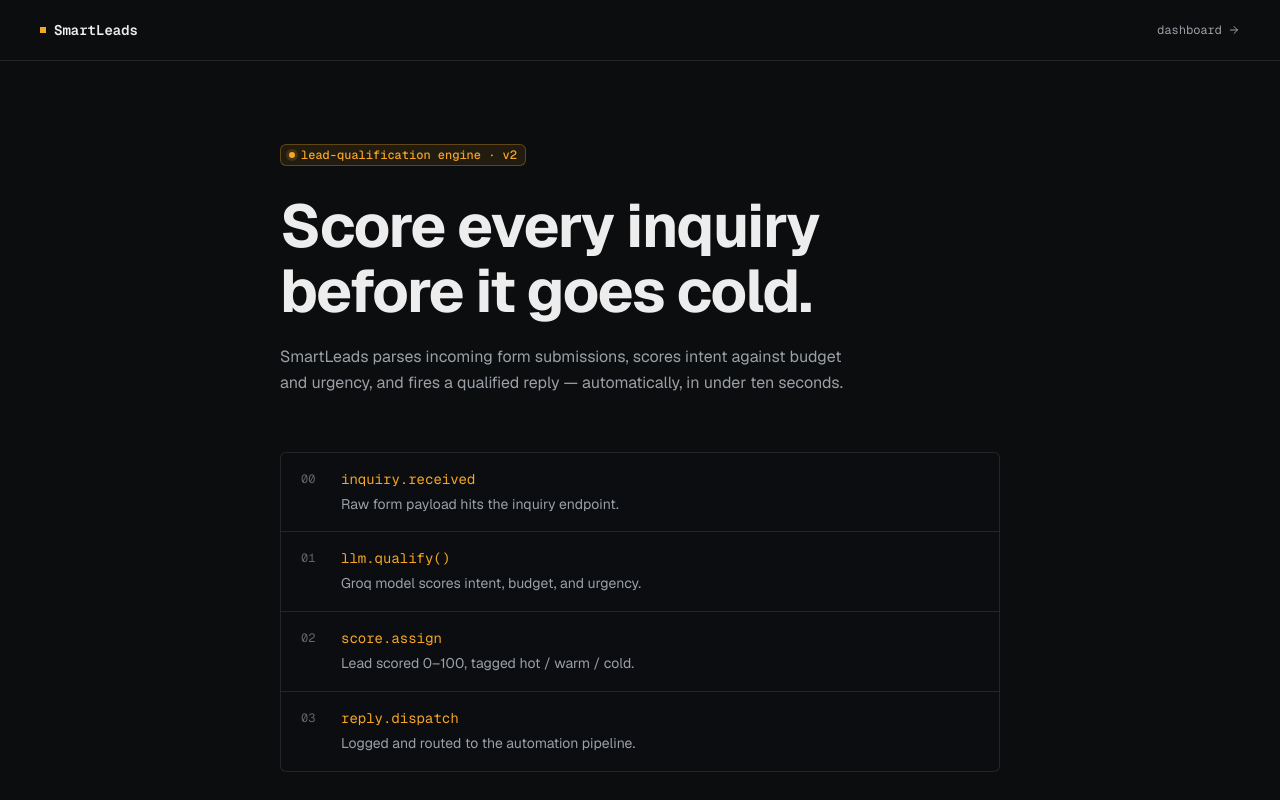
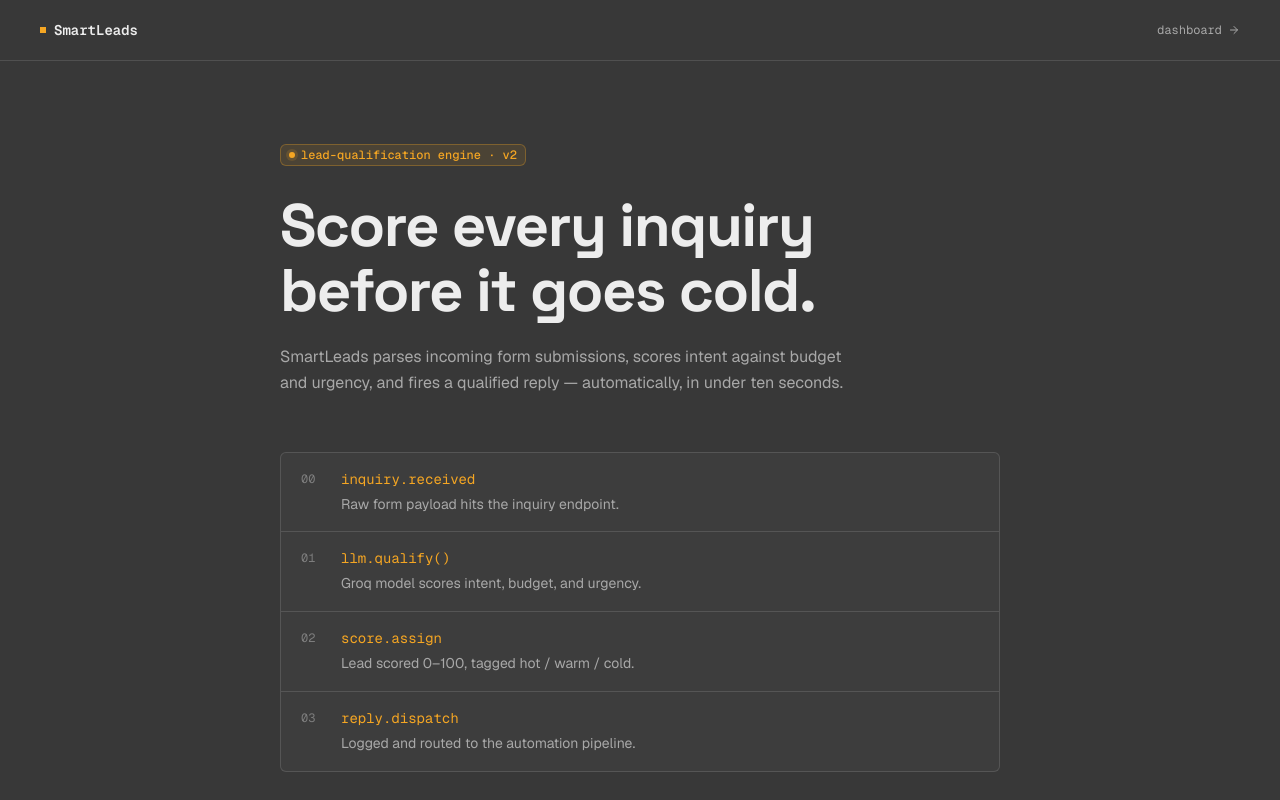
Before and after one commit to OlutobaJosh/smartleads, a Next.js app: page / in a window 1280 px wide. Shown: the top 800 px of the page. Built offline with nearby package versions, Linux system fonts and the light colour scheme.

Commit message:
changed design

```diff
--- a/app/globals.css
+++ b/app/globals.css
@@ -1,23 +1,23 @@
 @import "tailwindcss";
 
 :root {
-  --background: #0b0d0f;
+  --background: #383838;
   --foreground: #ededed;
-  --card: #0e1012;
+  --card: #474747;
   --card-foreground: #ededed;
   --primary: #f5a623;
-  --primary-foreground: #0b0d0f;
-  --secondary: #1a1c1f;
-  --secondary-foreground: #cfd3d8;
-  --muted: #14161a;
-  --muted-foreground: #9aa0a6;
+  --primary-foreground: #1f1f1f;
+  --secondary: #4a4a4a;
+  --secondary-foreground: #d8d8d8;
+  --muted: #404040;
+  --muted-foreground: #a8a8a8;
   --accent: #f5a623;
-  --accent-foreground: #0b0d0f;
+  --accent-foreground: #1f1f1f;
   --destructive: #e08080;
-  --destructive-foreground: #0b0d0f;
-  --border: rgba(255, 255, 255, 0.1);
-  --input: rgba(255, 255, 255, 0.03);
-  --input-focus: rgba(255, 255, 255, 0.045);
+  --destructive-foreground: #1f1f1f;
+  --border: rgba(255, 255, 255, 0.12);
+  --input: rgba(255, 255, 255, 0.05);
+  --input-focus: rgba(255, 255, 255, 0.08);
   --ring: rgba(245, 166, 35, 0.4);
 }
 
@@ -42,6 +42,7 @@
   --color-ring: var(--ring);
   --font-sans: var(--font-geist-sans);
   --font-mono: var(--font-geist-mono);
+  --font-display: var(--font-space-grotesk);
 }
 
 body {
--- a/app/layout.tsx
+++ b/app/layout.tsx
@@ -1,5 +1,5 @@
 import type { Metadata } from "next";
-import { Geist, Geist_Mono } from "next/font/google";
+import { Geist, Geist_Mono, Space_Grotesk } from "next/font/google";
 import "./globals.css";
 
 const geistSans = Geist({
@@ -10,6 +10,12 @@
 const geistMono = Geist_Mono({
   variable: "--font-geist-mono",
   subsets: ["latin"],
+});
+
+const spaceGrotesk = Space_Grotesk({
+  variable: "--font-space-grotesk",
+  subsets: ["latin"],
+  weight: ["500", "700"],
 });
 
 export const metadata: Metadata = {
@@ -26,7 +32,7 @@
   return (
     <html
       lang="en"
-      className={`${geistSans.variable} ${geistMono.variable} h-full antialiased`}
+      className={`${geistSans.variable} ${geistMono.variable} ${spaceGrotesk.variable} h-full antialiased`}
     >
       <body className="min-h-full flex flex-col">{children}</body>
     </html>
--- a/app/page.tsx
+++ b/app/page.tsx
@@ -108,7 +108,7 @@
           lead-qualification engine · v2
         </Badge>
 
-        <h1 className="mb-5 text-[2.4rem] font-bold leading-[1.08] tracking-tight text-foreground sm:text-5xl lg:text-6xl">
+        <h1 className="mb-5 font-display text-[2.4rem] font-bold leading-[1.08] tracking-tight text-foreground sm:text-5xl lg:text-6xl">
           Score every inquiry
           <br />
           before it goes cold.
```
